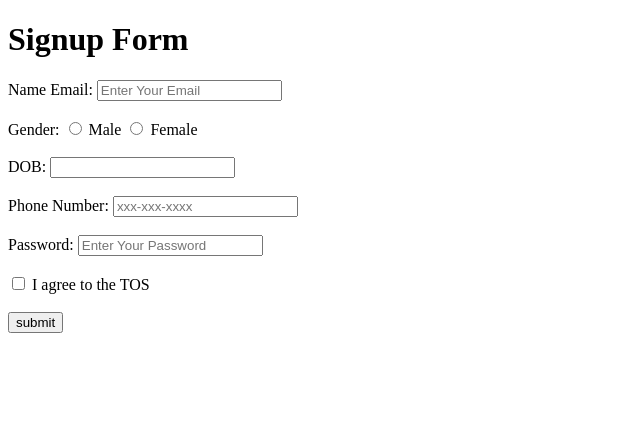
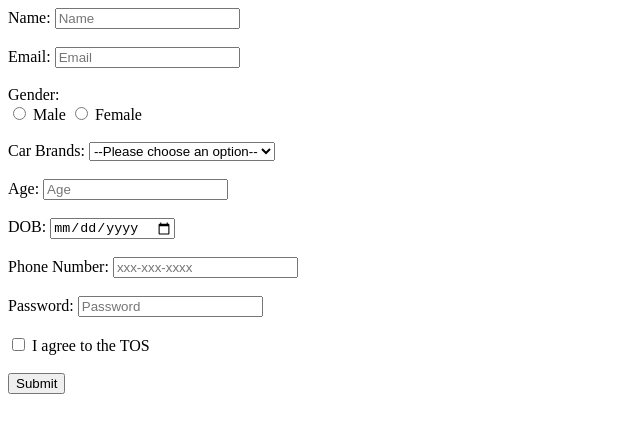
Before and after one commit to acciojob/signup-form-car-adityaSingh6271, a website: page main.html in a window 1280 px wide. Shown: the whole page, without its empty margins (0-640 px from the left). Drawn offline with Linux system fonts and the light colour scheme.

Commit message:
created a submission

```diff
--- a/main.html
+++ b/main.html
@@ -9,38 +9,49 @@
 
 <body>
 	<!-- the entire body must be written by student -->
-	<h1>Signup Form</h1>
-	<form action="/submit-form" method="post">
-		<label for="name">Name</label>
+    <form action="#" method="post">
+		<label for="name">Name:</label>
+		<input type="text" id="name" placeholder="Name" required>
+		<br><br>
+		<label for="email">Email:</label>
+		<input type="email" id="email" placeholder="Email" required>
+		<br><br>
 
-		<label for="email">Email:</label>
-		<input type="email" id="email" name="Email" placeholder="Enter Your Email"
-			required><br><br>
-        <label>Gender:</label>
-		<input type="radio" id="gender_m" name="gender" value="male" required>
+		<label>Gender:</label><br>
+		<input type="radio" id="gender_m" name="gender" required>
 		<label for="gender_m">Male</label>
-
-		<input type="radio" id="gender_f" name="gender" value="female" required>
+		<input type="radio" id="gendder_f" name="gender" required>
 		<label for="gender_f">Female</label><br><br>
 
-		<label for="dob">DOB:</label>
-		<input for="date" id="dob" name="dob" required><br><br>
+		<label for="cars">Car Brands:</label>
+		<select id="cars" name="cars" required>
+		<option value=""	disabled selected>--Please choose an option--</option>
+        <option value="Honda">Honda</option>
+		<option value="Suzuki">Suzuki</option>
+		<option value="Tata">Tata</option>
+		<option value="Mahindra">Mahindra</option>
+		<option value="Toyota">Toyota</option>
+		</select><br><br>
 
-		<label for="tel">Phone Number:</label>
-		<input type="tel" id="tel" name="tel" pattern="[0-9]{3}-[0-9]{3}-[0-9]{4}"
-		placeholder="xxx-xxx-xxxx"><br><br>
+		<label for="age">Age:</label>
+		<input type="number" id="age" name="age" placeholder="Age" required>
+		<br><br>
 
-		<label for="password">Password:</label>
-		<input type="password" id="password" name="Password" placeholder="Enter Your Password"
-		required><br><br>
+		 <label for="dob">DOB:</label>
+    <input type="date" id="dob" name="dob" required><br><br>
 
-		<input type="checkbox" id="tos" name="tos" required>
-		<label for="tos">I agree to the TOS</label><br><br>
+    <label for="tel">Phone Number:</label>
+    <input type="tel" id="tel" name="tel" placeholder="xxx-xxx-xxxx"><br><br>
 
-		<input type="submit" value="submit">
+    <label for="password">Password:</label>
+    <input type="password" id="password" name="password" placeholder="Password" required><br><br>
+
+    <input type="checkbox" id="tos" name="tos" required>
+    <label for="tos">I agree to the TOS</label><br><br>
+
+    <button type="submit">Submit</button>
+
 	</form>
-
-
     <script type="text/javascript" src="./script.js">
 </script>
 
```
